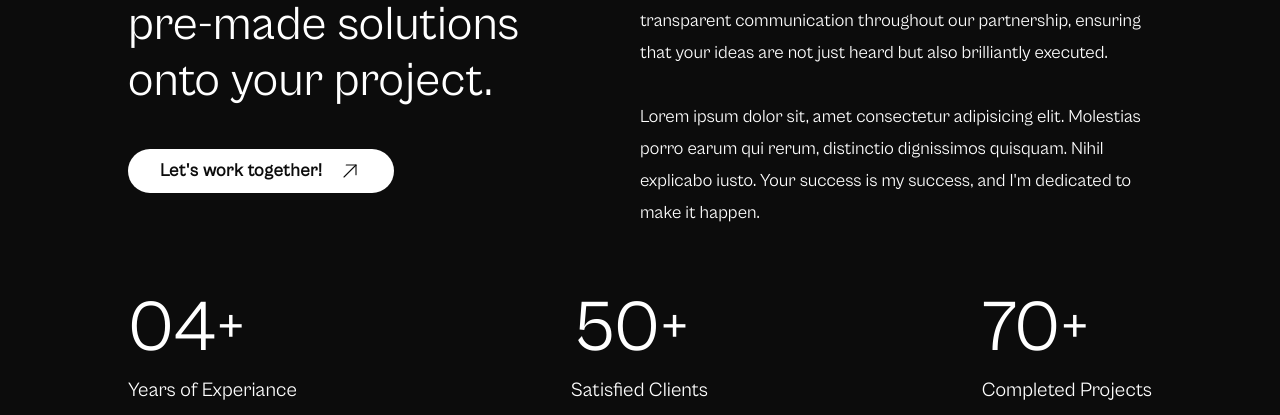
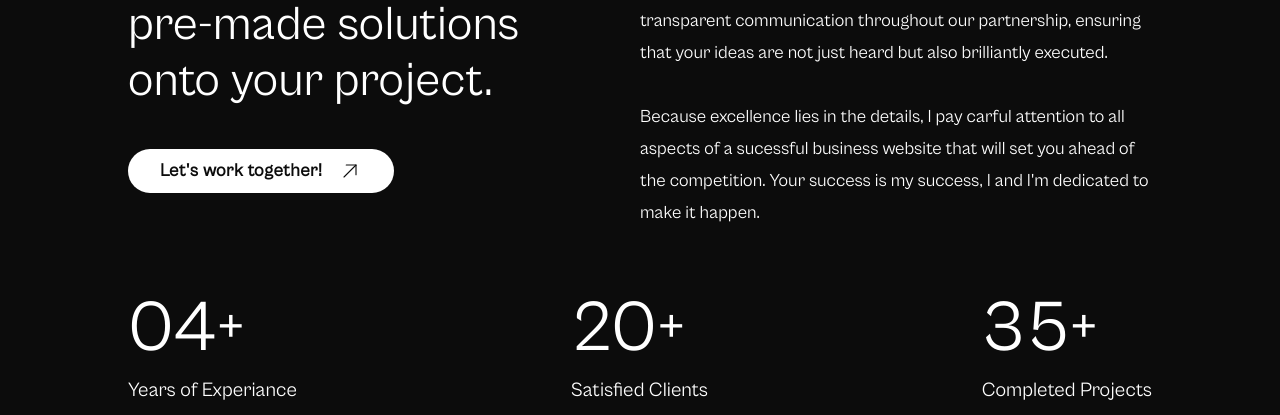
Before and after one commit to Abdallah01win/Portfolio, a Vue app: page / in a window 1280 px wide. Shown: the part 2525-2940 px from the top of the page. Built offline with nearby package versions, Linux system fonts and the light colour scheme.

Commit message:
finalize Experiance section content

```diff
--- a/src/components/ExperianceSection.vue
+++ b/src/components/ExperianceSection.vue
@@ -29,10 +29,10 @@ import ArrowUp from "@/components/icons/ArrowUp.vue";
                         business. Expect open and transparent communication throughout our partnership, ensuring that your
                         ideas are not just heard but also brilliantly executed.
                     </p>
-                    <p class="leading-8 text-lg font-medium">Lorem ipsum dolor sit, amet consectetur adipisicing elit.
-                        Molestias
-                        porro earum qui rerum, distinctio
-                        dignissimos quisquam. Nihil explicabo iusto. Your success is my success, and I'm
+                    <p class="leading-8 text-lg font-medium">
+                        Because excellence lies in the details, I pay carful attention
+                        to all aspects of a sucessful business website that will set you ahead of the competition. Your
+                        success is my success, I and I'm
                         dedicated to make it happen.
                     </p>
                 </div>
@@ -43,13 +43,14 @@ import ArrowUp from "@/components/icons/ArrowUp.vue";
                     <div class="text-xl">Years of Experiance</div>
                 </div>
                 <div>
-                    <div class="text-7xl mb-3 font-medium">50+</div>
+                    <div class="text-7xl mb-3 font-medium">20+</div>
                     <div class="text-xl">Satisfied Clients</div>
                 </div>
                 <div>
-                    <div class="text-7xl mb-3 font-medium">70+</div>
+                    <div class="text-7xl mb-3 font-medium">35+</div>
                     <div class="text-xl">Completed Projects</div>
                 </div>
             </div>
         </div>
-</section></template>
+    </section>
+</template>
```
